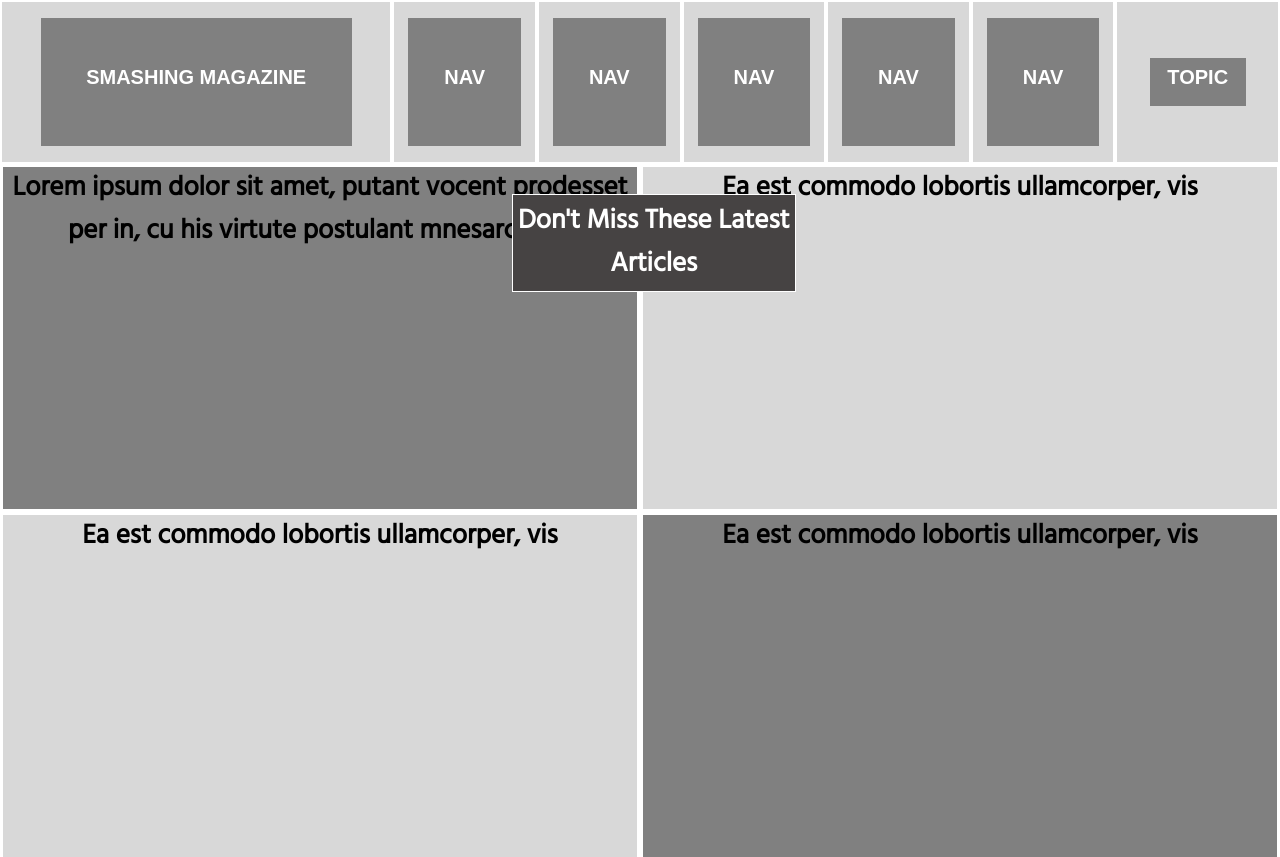
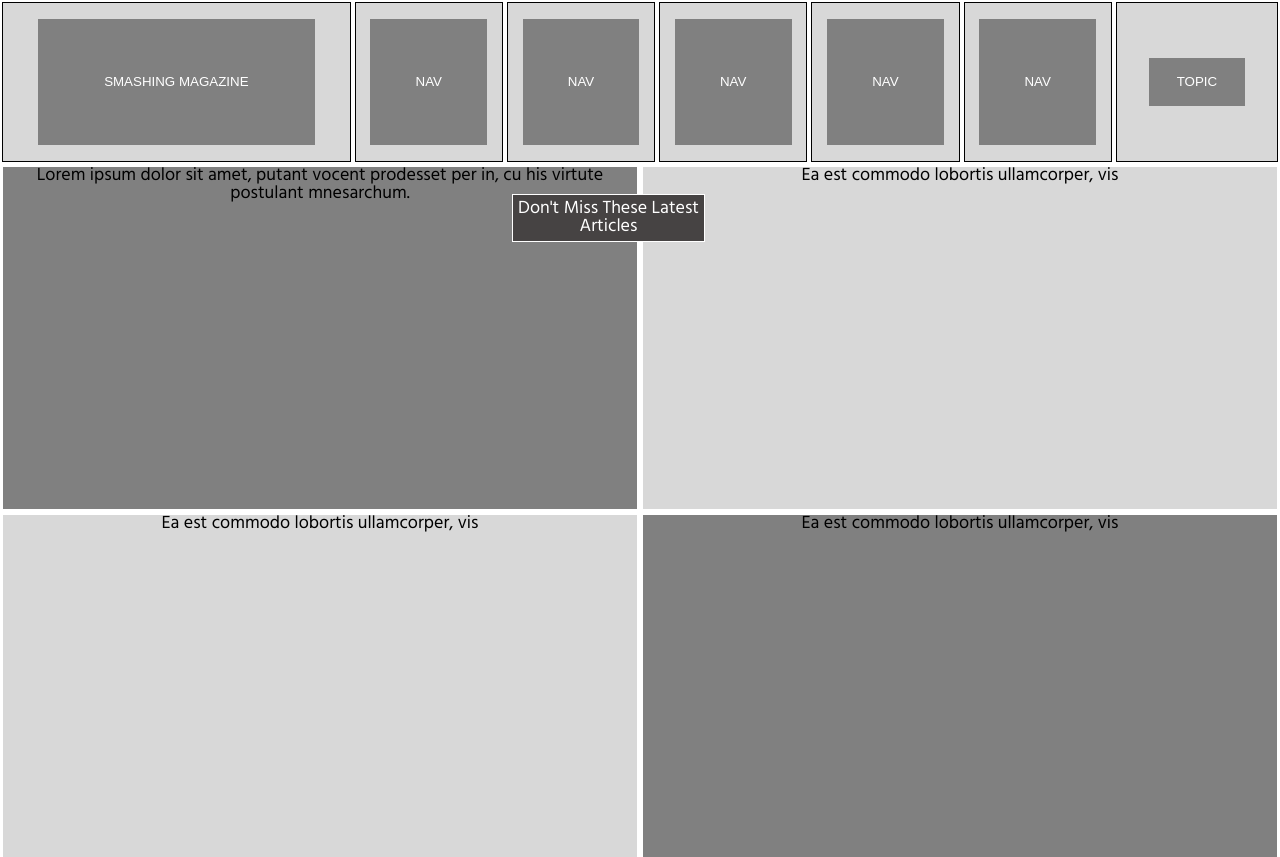
Before and after one commit to kudjieRaymond/design-teardown, a plain HTML site: page index.html in a window 1280 px wide. Shown: the top 857 px of the page. Drawn offline with Linux system fonts and the light colour scheme.

Commit message:
Clean html

```diff
--- /dev/null
+++ b/assets/css/reset.css
@@ -0,0 +1,53 @@
+/* http://meyerweb.com/eric/tools/css/reset/
+   v2.0 | 20110126
+   License: none (public domain)
+*/
+
+html, body, div, span, applet, object, iframe,
+h1, h2, h3, h4, h5, h6, p, blockquote, pre,
+a, abbr, acronym, address, big, cite, code,
+del, dfn, em, img, ins, kbd, q, s, samp,
+small, strike, strong, sub, sup, tt, var,
+b, u, i, center,
+dl, dt, dd, ol, ul, li,
+fieldset, form, label, legend,
+table, caption, tbody, tfoot, thead, tr, th, td,
+article, aside, canvas, details, embed,
+figure, figcaption, footer, header, hgroup,
+menu, nav, output, ruby, section, summary,
+time, mark, audio, video {
+	margin: 0;
+	padding: 0;
+	border: 0;
+	font-size: 100%;
+	font: inherit;
+	vertical-align: baseline;
+}
+* {
+	box-sizing: border-box;
+	margin: 0;
+	padding: 0;
+}
+/* HTML5 display-role reset for older browsers */
+article, aside, details, figcaption, figure,
+footer, header, hgroup, menu, nav, section {
+	display: block;
+}
+body {
+	line-height: 1;
+}
+ol, ul {
+	list-style: none;
+}
+blockquote, q {
+	quotes: none;
+}
+blockquote:before, blockquote:after,
+q:before, q:after {
+	content: '';
+	content: none;
+}
+table {
+	border-collapse: collapse;
+	border-spacing: 0;
+}
--- a/assets/css/style.css
+++ b/assets/css/style.css
@@ -1,8 +1,4 @@
-* {
-	box-sizing: border-box;
-	margin: 0;
-	padding: 0;
-}
+
 body {
 	font-family: "Hind", sans-serif;
 	font-size: 18px;
@@ -22,7 +18,7 @@ nav ul li {
 	background-color: #d8d8d8;
 	height: 160px;
 	margin: 2px;
-	border: 1 px solid black;
+	border: 1px solid black;
 }
 nav ul li:first-child {
 	flex-grow: 1.7;
--- a/index.html
+++ b/index.html
@@ -1,24 +1,26 @@
-<!DOCTYPE html>
+<!DOCTYPE html >
+<html lang="en">
 	<head>
 		<meta charset="utf-8">
 		<meta http-equiv="X-UA-Compatible" content="IE=edge">
-		<title></title>
+		<title>Design Teardown</title>
 		<meta name="description" content="">
 		<meta name="viewport" content="width=device-width, initial-scale=1">
 		<link href="https://fonts.googleapis.com/css?family=Hind" rel="stylesheet">
+		<link href="assets/css/reset.css" rel="stylesheet">
 		<link rel="stylesheet" href="assets/css/style.css">
 	</head>
 	<body>
 		<header>
 			<nav>
 				<ul>
-					<li><button class="nav-btn"><h2>SMASHING MAGAZINE</h2></button></li>
-					<li><button class="nav-btn"><h2>NAV</h2></button></li>
-					<li><button class="nav-btn"><h2>NAV</h2></button></li>
-					<li><button class="nav-btn"><h2>NAV</h2></button></li>
-					<li><button class="nav-btn"><h2>NAV</h2></button></li>
-					<li><button class="nav-btn"><h2>NAV</h2></button></li>
-					<li><button class="topics"><h2>TOPIC</h2></button></li>
+					<li><button class="nav-btn">SMASHING MAGAZINE</button></li>
+					<li><button class="nav-btn">NAV</button></li>
+					<li><button class="nav-btn">NAV</button></li>
+					<li><button class="nav-btn">NAV</button></li>
+					<li><button class="nav-btn">NAV</button></li>
+					<li><button class="nav-btn">NAV</button></li>
+					<li><button class="topics">TOPIC</button></li>
 				</ul>
 			</nav>
 		</header>
```
